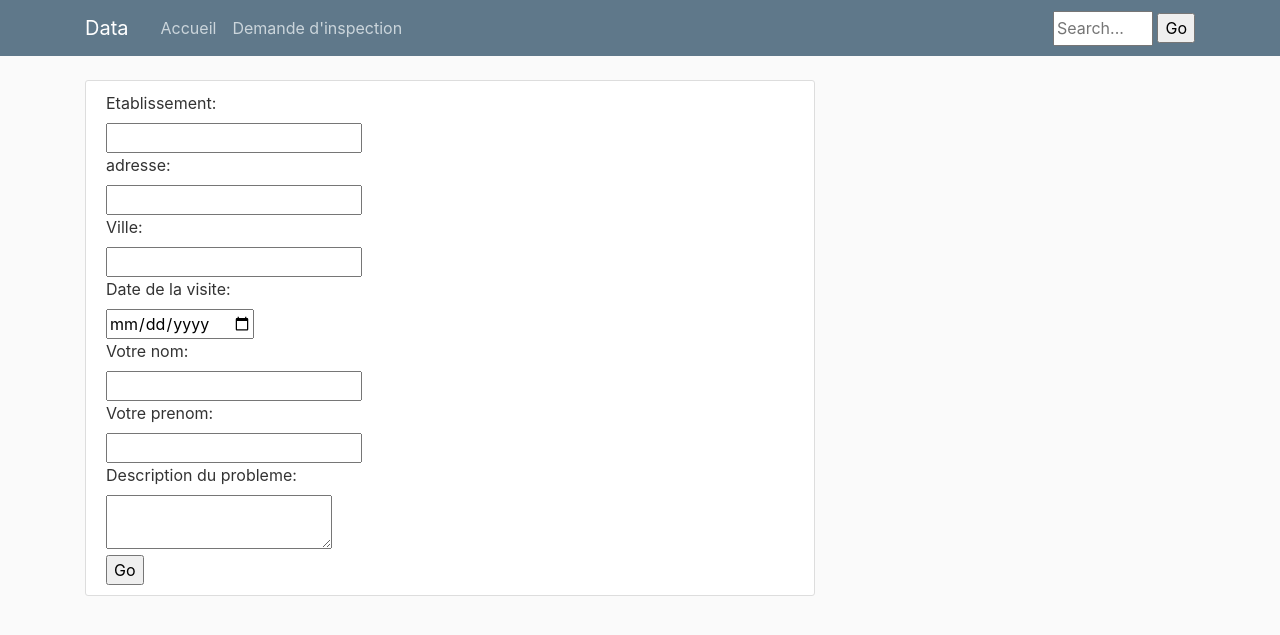
After one commit to Rekch/AppWebExtractionDonnees, a Flask app: page /inspection in a window 1280 px wide. The commit adds this page. Shown: the top 635 px of the page. Run offline with Flask 2, Linux system fonts and the light colour scheme; parts of the project's set-up code (start-up, migrations or seed data) failed here and were passed over; some libraries are stand-ins or nearby versions.

Commit message:
Ajout Fonction D1

```diff
--- a/app.py
+++ b/app.py
@@ -1,6 +1,7 @@
 from flask import Flask, render_template, url_for, flash, redirect, jsonify, request, Response
 from flask_restful import Resource, Api, request
 import flask_excel as excel
+from jsonschema import validate
 from xml.etree.ElementTree import Element, SubElement, Comment, tostring
 from apscheduler.schedulers.background import BackgroundScheduler
 import sqlite3
@@ -11,6 +12,20 @@ import datetime
 app = Flask(__name__)
 api = Api(app)
 app.config['SECRET_KEY'] = 'a3a9fb269885a66d27c3875e9d3b99bd'
+
+# A sample schema, like what we'd get from json.load()
+schema = {
+    "type" : "object",
+    "properties" : {
+        "etablissement" : {"type" : "string"},
+        "adresse" : {"type" : "string"},
+        "ville" : {"type" : "string"},
+        "date_visite" : {"type" : "string"},
+        "nom_client" : {"type" : "string"},
+        "prenom_client" : {"type" : "string"},
+        "description" : {"type" : "string"},
+    },
+}
 
 
 def dbrefresher():
@@ -65,6 +80,11 @@ def search(recherche):
             datas.append(data)
             datasDup.append(data)
     return render_template('visualisation.html', datas=datas)
+
+#D1 : Le système offre un service REST permettant de faire une demande d’inspection à la ville.
+@app.route("/inspection")
+def inspection():
+    return render_template('plainte.html')
 
 
 #A4 : Le système offre un service REST permettant d'obtenir la liste des contrevenants
@@ -126,7 +146,9 @@ class infractionsCSV(Resource):
                 break
             data = (row[0], row[1])
             datas.append(data)
-        return excel.make_response_from_array([dump for dump in datas],"csv")
+        r = Response(response=excel.make_response_from_array(datas, "csv"), status=200, mimetype="application/csv")
+        r.headers["Content-Type"] = "text/csv; charset=utf-8"
+        return r
 
 #C2 Le système offre un service REST permettant d'obtenir la liste des établissements ayant commis une ou plusieurs infractions en XML.
 class infractionsXML(Resource):
@@ -181,20 +203,37 @@ class restaurant(Resource):
                 datasDup.append(data)
         return jsonify([dump for dump in datas])
 
+class plainte(Resource):
+
+    # corresponds to the post request.
+    # this function is called whenever there
+    # is a post request for this resource
+    def post(self):
+        args = request.args
+        etablissement = args['etablissement']
+        adresse = args['adresse']
+        ville = args['ville']
+        dateVisite = args['date_visite']
+        nomClient = args['nom_client']
+        prenomClient = args['prenom_client']
+        description = args['description']
+        data = {"etablissement" : etablissement, "adresse" : adresse, "ville" : ville, "date_visite" : dateVisite, "nom_client" : nomClient, "prenom_client" : prenomClient, "description" : description}
+        jsonPlainte = jsonify(data)
+        (validate(data, schema=schema))
+        return jsonPlainte
+        #if (validate(data, schema=schema)):
+            #return jsonPlainte
+        #else:
+        #   return 'bad request!', 400
+
+
 # adding the defined resources along with their corresponding urls
 api.add_resource(contravention, '/contrevenants')
-
-# adding the defined resources along with their corresponding urls
 api.add_resource(infractions, '/infractions')
-
-# adding the defined resources along with their corresponding urls
 api.add_resource(infractionsCSV, '/infractionsCSV')
-
-# adding the defined resources along with their corresponding urls
 api.add_resource(infractionsXML, '/infractionsXML')
-
-# adding the defined resources along with their corresponding urls
 api.add_resource(restaurant, '/restaurant')
+api.add_resource(plainte, '/plainte')
 
 if __name__ == '__main__':
     excel.init_excel(app)
--- a/requirements.txt
+++ b/requirements.txt
@@ -1,5 +1,6 @@
 aniso8601==8.0.0
 APScheduler==3.6.3
+attrs==19.3.0
 certifi==2020.4.5.1
 chardet==3.0.4
 click==7.1.1
@@ -10,11 +11,13 @@ gunicorn==20.0.4
 idna==2.9
 itsdangerous==1.1.0
 Jinja2==2.11.2
+jsonschema==3.2.0
 lml==0.0.9
 MarkupSafe==1.1.1
 pyexcel==0.6.0
 pyexcel-io==0.5.20
 pyexcel-webio==0.1.4
+pyrsistent==0.16.0
 pytz==2019.3
 requests==2.23.0
 six==1.14.0
--- a/templates/layout.html
+++ b/templates/layout.html
@@ -27,6 +27,7 @@
       <div class="collapse navbar-collapse" id="navbarToggle">
         <div class="navbar-nav mr-auto">
           <a class="nav-item nav-link" href="{{ url_for('accueil') }}">Accueil</a>
+          <a class="nav-item nav-link" href="{{ url_for('inspection') }}">Demande d'inspection</a>
         </div>
         <!-- Navbar Right Side -->
 	    <div class="navbar-nav" id="search">
--- /dev/null
+++ b/templates/plainte.html
@@ -0,0 +1,46 @@
+{% extends "layout.html" %}
+{% block content %}
+<article class="media content-section">
+    <div id="formulaire-plainte">
+      <form onsubmit="plainteFunction()" class="plainteFormulaire" id="plainteForm" method="post">
+
+        <label for="etablissement">Etablissement:</label><br>
+        <input type="text" id="etablissement" name="etablissement"><br>
+
+        <label for="adresse">adresse:</label><br>
+        <input type="text" id="adresse" name="adresse"><br>
+
+        <label for="ville">Ville:</label><br>
+        <input type="text" id="ville" name="ville"><br>
+
+        <label for="date_visite">Date de la visite:</label><br>
+        <input type="date" id="date_visite" name="date_visite"><br>
+
+        <label for="nom_client">Votre nom:</label><br>
+        <input type="text" id="nom_client" name="nom_client"><br>
+
+        <label for="prenom_client">Votre prenom:</label><br>
+        <input type="text" id="prenom_client" name="prenom_client"><br>
+
+        <label for="description">Description du probleme:</label><br>
+        <textarea  id="description" name="description"></textarea><br>
+        <input class="bouton" type="submit" value="Go" />
+      </form>
+    </div>
+</article>
+
+<script>
+    function plainteFunction(){
+        var action_src = "/plainte?etablissement="+document.getElementById("etablissement").value+
+                        "&adresse="+document.getElementById("adresse").value+
+                        "&ville="+document.getElementById("ville").value+
+                        "&date_visite="+document.getElementById("date_visite").value+
+                        "&nom_client="+document.getElementById("nom_client").value+
+                        "&prenom_client="+document.getElementById("prenom_client").value+
+                        "&description="+document.getElementById("description").value;
+        var my_form = document.getElementById("plainteForm");
+        my_form.action = action_src;
+    }
+ </script>
+
+{% endblock content %}
```
Also changed, not shown: Jobs.md (+2 -2 lines), templates/documentation.html (+1 -1 lines), 1 other file.
